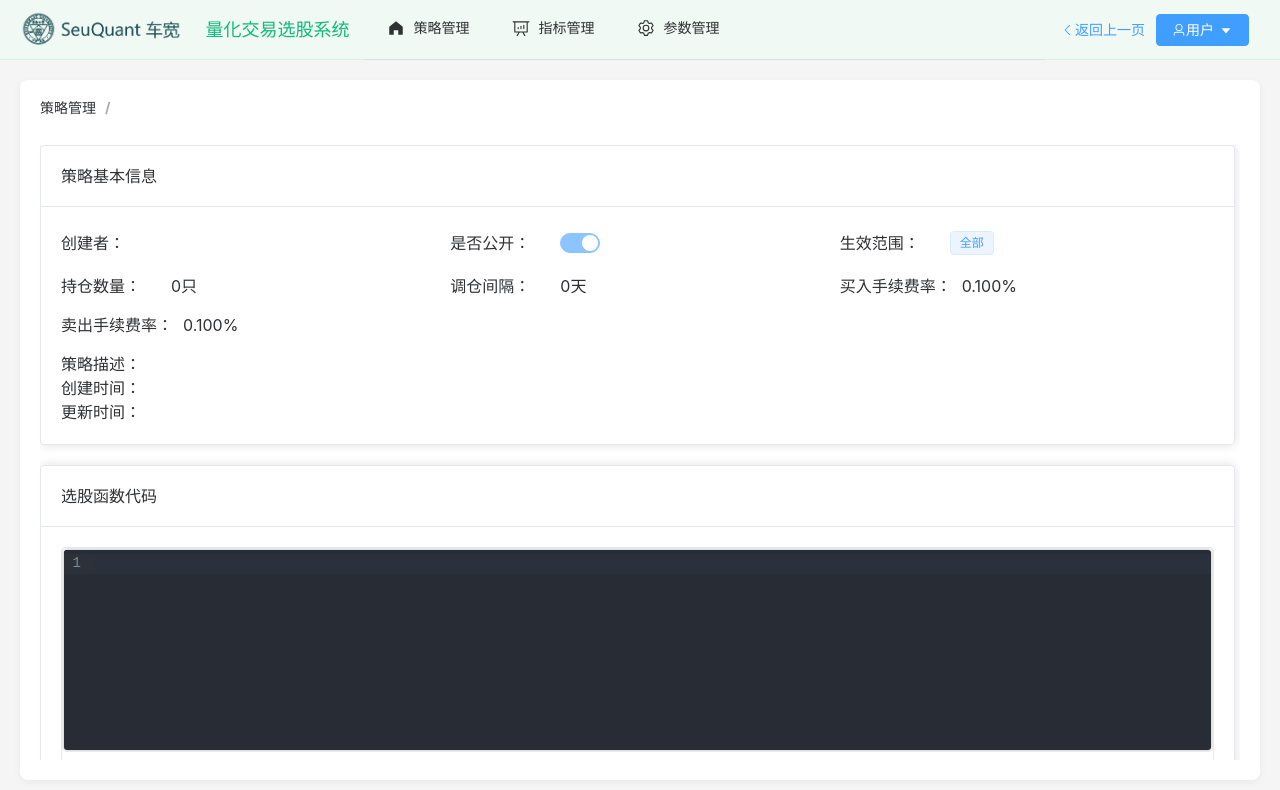
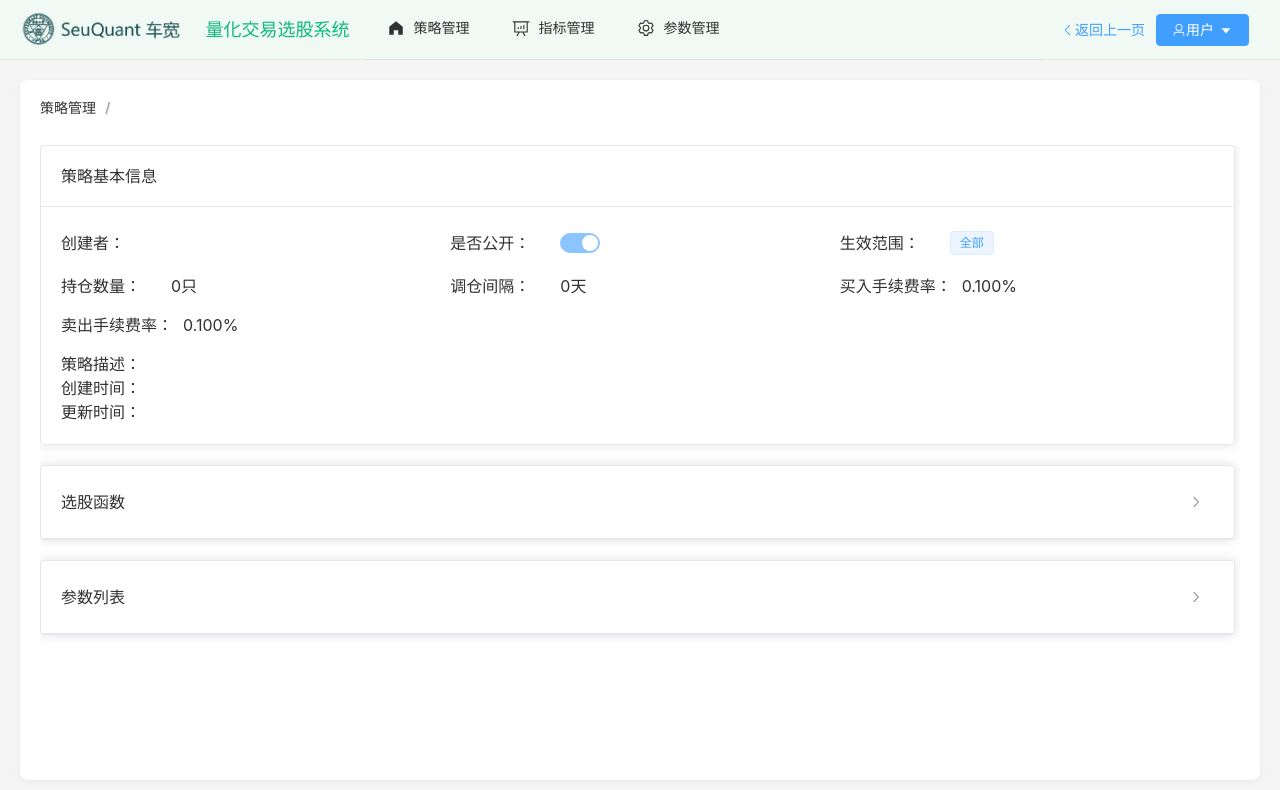
Before and after one commit to julymiaw/quant_trading, a Vue app in the folder frontend/: page /strategy/1/1 in a window 1280 px wide. Shown: the top 790 px of the page. Built offline with nearby package versions, Linux system fonts and the light colour scheme; no server answers; sample sign-in values are in the browser's storage.

Commit message:
优化了策略详情页面显示！

```diff
--- a/frontend/src/views/StrategyDetail.vue
+++ b/frontend/src/views/StrategyDetail.vue
@@ -95,15 +95,27 @@
 
       <!-- 策略代码展示 -->
       <el-card
-        class="strategy-code-card"
+        :class="['strategy-code-card', { 'collapsed-card': selectCollapsed }]"
         :loading="loading"
         style="margin-top: 20px">
         <template #header>
           <div class="card-header">
-            <span>选股函数代码</span>
+            <span>选股函数</span>
+            <el-button
+              type="text"
+              @click="toggleSection('select')"
+              class="collapse-btn">
+              <el-icon>
+                <arrow-right v-if="selectCollapsed" />
+                <arrow-down v-else />
+              </el-icon>
+            </el-button>
           </div>
         </template>
-        <el-scrollbar height="400px" class="code-scrollbar">
+        <el-scrollbar
+          v-if="!selectCollapsed"
+          height="400px"
+          class="code-scrollbar">
           <div class="code-editor-wrapper">
             <CodeEditor
               :model-value="strategy.select_func"
@@ -115,16 +127,28 @@
 
       <!-- 风险控制函数代码 -->
       <el-card
-        class="strategy-code-card"
+        :class="['strategy-code-card', { 'collapsed-card': riskCollapsed }]"
         :loading="loading"
         style="margin-top: 20px"
         v-if="strategy.risk_control_func">
         <template #header>
           <div class="card-header">
-            <span>风险控制函数代码</span>
+            <span>风险控制函数</span>
+            <el-button
+              type="text"
+              @click="toggleSection('risk')"
+              class="collapse-btn">
+              <el-icon>
+                <arrow-right v-if="riskCollapsed" />
+                <arrow-down v-else />
+              </el-icon>
+            </el-button>
           </div>
         </template>
-        <el-scrollbar height="400px" class="code-scrollbar">
+        <el-scrollbar
+          v-if="!riskCollapsed"
+          height="400px"
+          class="code-scrollbar">
           <div class="code-editor-wrapper">
             <CodeEditor
               :model-value="strategy.risk_control_func"
@@ -136,21 +160,33 @@
 
       <!-- 参数列表 -->
       <el-card
-        class="strategy-params-card"
+        :class="['strategy-params-card', { 'collapsed-card': paramsCollapsed }]"
         :loading="loading"
         style="margin-top: 20px">
         <template #header>
           <div class="card-header">
             <span>参数列表</span>
+            <div>
               <el-button
-              v-if="canEdit"
+                type="text"
+                @click="toggleSection('params')"
+                class="collapse-btn">
+                <el-icon>
+                  <arrow-right v-if="paramsCollapsed" />
+                  <arrow-down v-else />
+                </el-icon>
+              </el-button>
+              <el-button
+                v-if="canEdit && !paramsCollapsed"
                 type="primary"
                 @click="showAddParamDialog">
                 <el-icon><Plus /></el-icon>
                 添加参数
               </el-button>
             </div>
+          </div>
         </template>
+        <template v-if="!paramsCollapsed">
           <el-table :data="strategyParams" style="width: 100%" border>
             <el-table-column prop="param_name" label="参数ID" width="150" />
             <el-table-column prop="data_id" label="数据来源ID" width="200" />
@@ -191,6 +227,7 @@
           <div v-if="strategyParams.length === 0" class="empty-params">
             <el-empty description="暂无参数" />
           </div>
+        </template>
       </el-card>
 
       <!-- 添加参数弹窗 -->
@@ -395,7 +432,13 @@
 import { ref, reactive, computed, onMounted } from "vue";
 import { useRouter, useRoute } from "vue-router";
 import { ElMessage, ElMessageBox } from "element-plus";
-import { Edit, DataAnalysis, Plus } from "@element-plus/icons-vue";
+import {
+  Edit,
+  DataAnalysis,
+  Plus,
+  ArrowDown,
+  ArrowRight,
+} from "@element-plus/icons-vue";
 import axios from "axios";
 import SmartAutocomplete from "@/components/SmartAutocomplete.vue";
 import CodeEditor from "@/components/CodeEditor.vue";
@@ -406,6 +449,8 @@ export default {
     Edit,
     DataAnalysis,
     Plus,
+    ArrowDown,
+    ArrowRight,
     SmartAutocomplete,
     CodeEditor,
   },
@@ -1090,6 +1135,25 @@ export default {
       risk_control_func: "",
     });
 
+    // 折叠状态 - 默认折叠
+    const selectCollapsed = ref(true);
+    const riskCollapsed = ref(true);
+    const paramsCollapsed = ref(true);
+
+    const toggleSection = (name) => {
+      switch (name) {
+        case "select":
+          selectCollapsed.value = !selectCollapsed.value;
+          break;
+        case "risk":
+          riskCollapsed.value = !riskCollapsed.value;
+          break;
+        case "params":
+          paramsCollapsed.value = !paramsCollapsed.value;
+          break;
+      }
+    };
+
     // 回测表单
     const backtestFormRef = ref(null);
     const backtestForm = reactive({
@@ -1197,6 +1261,12 @@ export default {
       handleEditBasicInfoDialogClose,
       handleEditCodeDialogClose,
       handleBacktestDialogClose,
+      selectCollapsed,
+      riskCollapsed,
+      paramsCollapsed,
+      toggleSection,
+      ArrowDown,
+      ArrowRight,
     };
   },
 };
@@ -1253,6 +1323,25 @@ export default {
   align-items: center;
 }
 
+.collapse-btn {
+  margin-left: 8px;
+  color: rgba(0, 0, 0, 0.55);
+  padding: 6px 8px;
+  min-width: 36px;
+  min-height: 36px;
+  display: inline-flex;
+  align-items: center;
+  justify-content: center;
+  border-radius: 4px;
+  cursor: pointer;
+}
+
+/* 当卡片折叠时彻底隐藏 body，防止留下空白条 */
+.collapsed-card :deep(.el-card__body) {
+  display: none !important;
+  padding: 0 !important;
+  height: 0 !important;
+}
 .info-grid {
   display: grid;
   grid-template-columns: repeat(auto-fill, minmax(300px, 1fr));
@@ -1314,3 +1403,5 @@ export default {
   overflow: hidden;
 }
 </style>
+
+<style></style>
```
Lines whose indentation alone changed are shown as unchanged.
